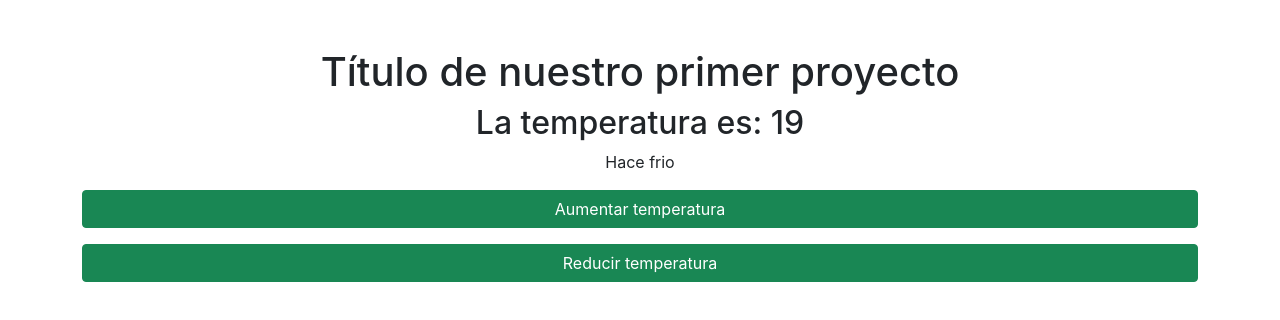
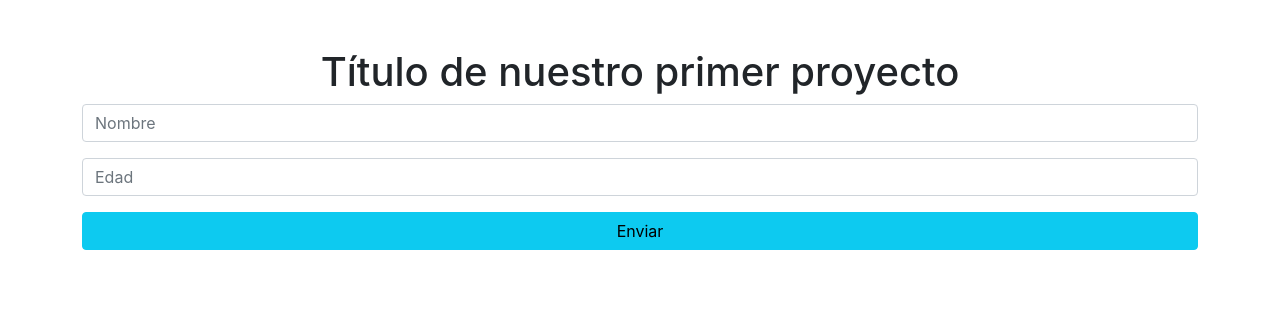
Before and after one commit to ZoltanMG/primer-proyecto-react, a React (Create React App) app: page / in a window 1280 px wide. Shown: the top 320 px of the page. Built offline with nearby package versions, Linux system fonts and the light colour scheme.

Commit message:
[add]: create form

```diff
--- a/src/App.jsx
+++ b/src/App.jsx
@@ -1,12 +1,12 @@
 import React from 'react';
 import './App.css';
-import Temperatura from './components/Temperatura'
+import Formulario from './components/Formulario'
 
 function App() {
   return (
     <div className="App mt-5">
       <h1>Título de nuestro primer proyecto</h1>
-      <Temperatura></Temperatura>
+      <Formulario></Formulario>
     </div>
   );
 }
--- /dev/null
+++ b/src/components/Formulario.jsx
@@ -0,0 +1,15 @@
+import React from 'react';
+
+const Formulario = () => {
+    return (
+        <div className="container">
+            <form className="form-group">
+                <input placeholder="Nombre" className="form-control mb-3" type="text" name="" id=""/>
+                <input placeholder="Edad" className="form-control mb-3" type="text" name="" id=""/>
+                <input className="btn btn-info w-100" type="submit" value="Enviar"/>
+            </form>
+        </div>
+    )
+}
+
+export default Formulario;
```
